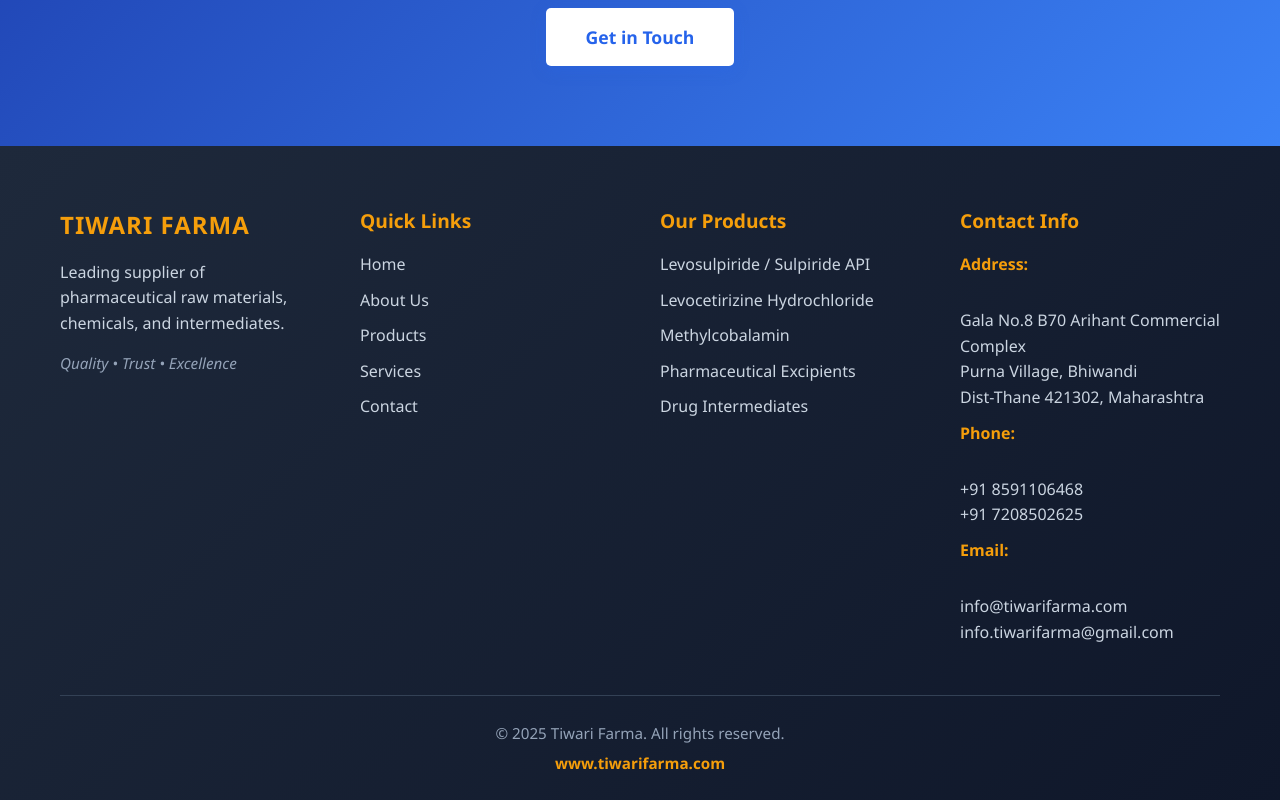
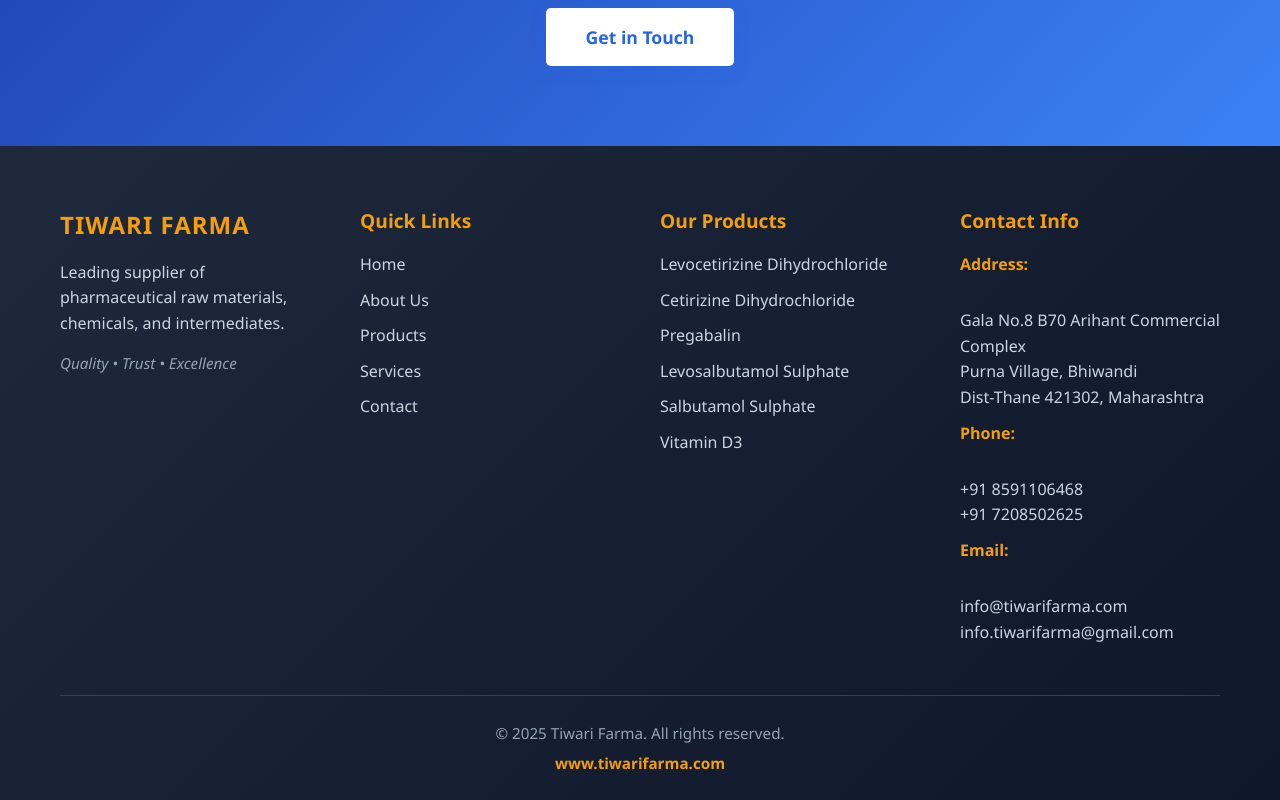
Before and after one commit to sahu8840/tiwari-farma, a React (Vite) app: page /#/ in a window 1280 px wide. Shown: the part 2447-3247 px from the top of the page. Built offline with nearby package versions, Linux system fonts and the light colour scheme.

Commit message:
footer featured products updated

```diff
--- a/src/components/Footer.jsx
+++ b/src/components/Footer.jsx
@@ -31,11 +31,12 @@
           <div className="footer-section">
             <h4>Our Products</h4>
             <ul>
-              <li>Levosulpiride / Sulpiride API</li>
-              <li>Levocetirizine Hydrochloride</li>
-              <li>Methylcobalamin</li>
-              <li>Pharmaceutical Excipients</li>
-              <li>Drug Intermediates</li>
+              <li>Levocetirizine Dihydrochloride</li>
+              <li>Cetirizine Dihydrochloride</li>
+              <li>Pregabalin</li>
+              <li>Levosalbutamol Sulphate</li>
+              <li>Salbutamol Sulphate</li>
+              <li>Vitamin D3</li>
             </ul>
           </div>
 
```
